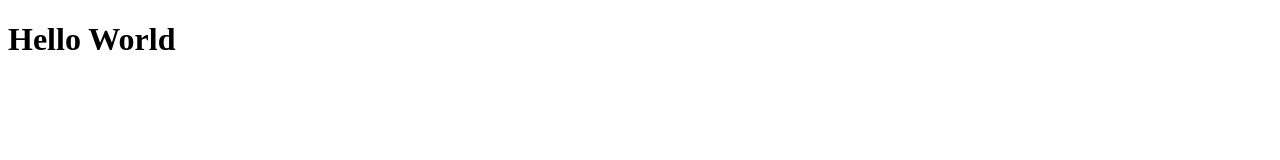
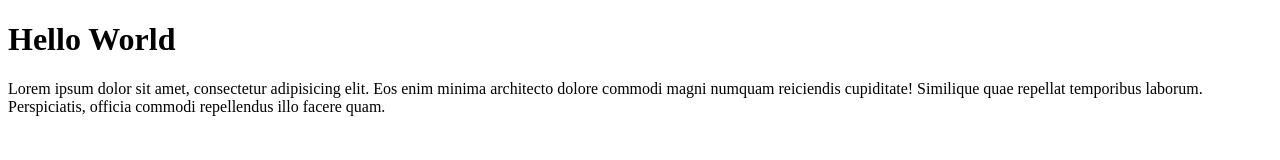
Before and after one commit to fakhrul3/wpu-git-test, a plain HTML site: page index.html in a window 1280 px wide. Drawn offline with Linux system fonts and the light colour scheme.

Commit message:
menambahkan paragraf

```diff
--- a/index.html
+++ b/index.html
@@ -9,6 +9,7 @@
 <body>
 
     <h1>Hello World</h1>
+    <p>Lorem ipsum dolor sit amet, consectetur adipisicing elit. Eos enim minima architecto dolore commodi magni numquam reiciendis cupiditate! Similique quae repellat temporibus laborum. Perspiciatis, officia commodi repellendus illo facere quam.</p>
 
 </body>
 </html>
```
